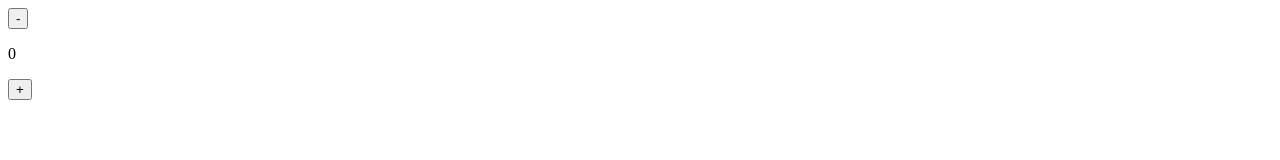
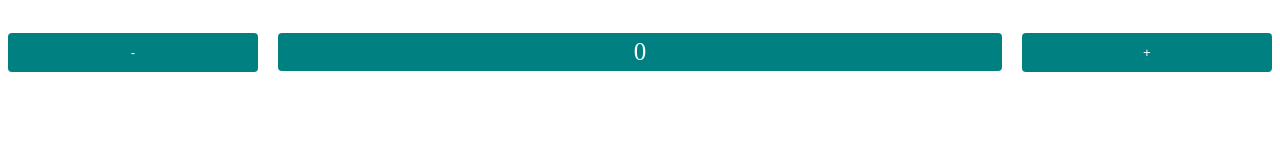
Before and after one commit to shunyavkash-mohit-baraiya/nextdemo, a Gatsby site: page /counter in a window 1280 px wide. Built offline with nearby package versions, Linux system fonts and the light colour scheme; Gatsby itself is replaced by a stand-in of ours.

Commit message:
couter style done

```diff
--- /dev/null
+++ b/src/pages/counter.css
@@ -0,0 +1,38 @@
+.counter_container {
+  display: flex;
+  font-size: 25px;
+  gap: 20px;
+  /* flex-direction: column; */
+  align-items: center;
+}
+
+.counter_screen {
+  background-color: teal;
+  color: white;
+  font-size: 25px;
+  flex-grow: 1;
+  padding: 5px;
+  border-radius: 4px;
+  text-align: center;
+}
+
+.counter_button {
+  max-width: 250px;
+  width: 100%;
+  display: inline-block;
+  padding: 10px 20px;
+  background-color: teal;
+  color: white;
+  outline-color: transparent;
+  border-color: transparent;
+  border-radius: 4px;
+  transition: all 500ms;
+  cursor: pointer;
+}
+.counter_button:hover {
+  background-color: #008080bf;
+}
+
+.error {
+  color: red;
+}
--- a/src/pages/counter.js
+++ b/src/pages/counter.js
@@ -1,4 +1,6 @@
 import React, { useState } from "react";
+
+import "./counter.css";
 
 function Counter() {
   const [counter, setCounter] = useState(0);
@@ -10,13 +12,18 @@ function Counter() {
     else setCounter((state) => state - 1);
   };
   return (
-    <div>
-      <button onClick={() => toggleCounter(false)}>-</button>
-      <p>{counter}</p>
-      <button onClick={() => toggleCounter()}>+</button>
-
-      {message && <p>counter can not be less than zero</p>}
-    </div>
+    <>
+      <div className="counter_container">
+        <button className="counter_button" onClick={() => toggleCounter(false)}>
+          -
+        </button>
+        <p className="counter_screen">{counter}</p>
+        <button className="counter_button" onClick={() => toggleCounter()}>
+          +
+        </button>
+      </div>
+      {message && <p className="error">counter can not be less than zero</p>}
+    </>
   );
 }
 
```
